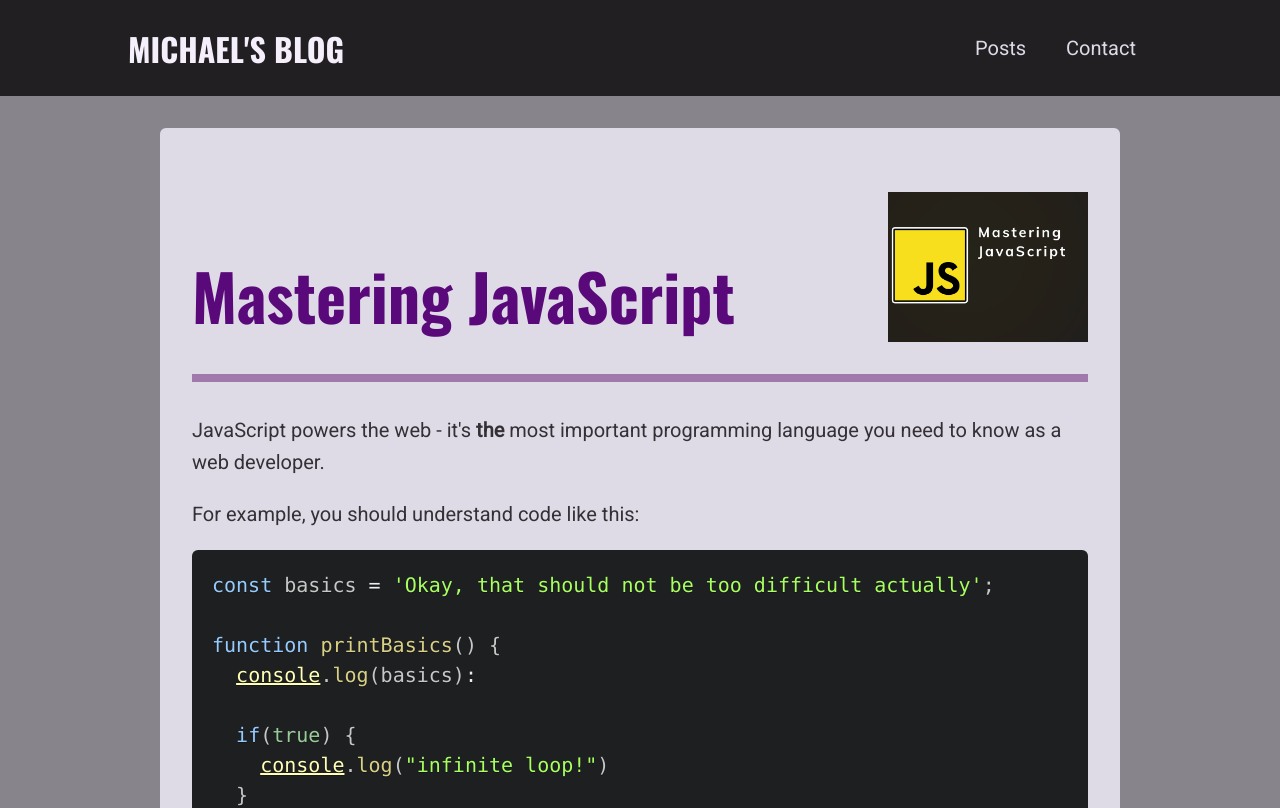
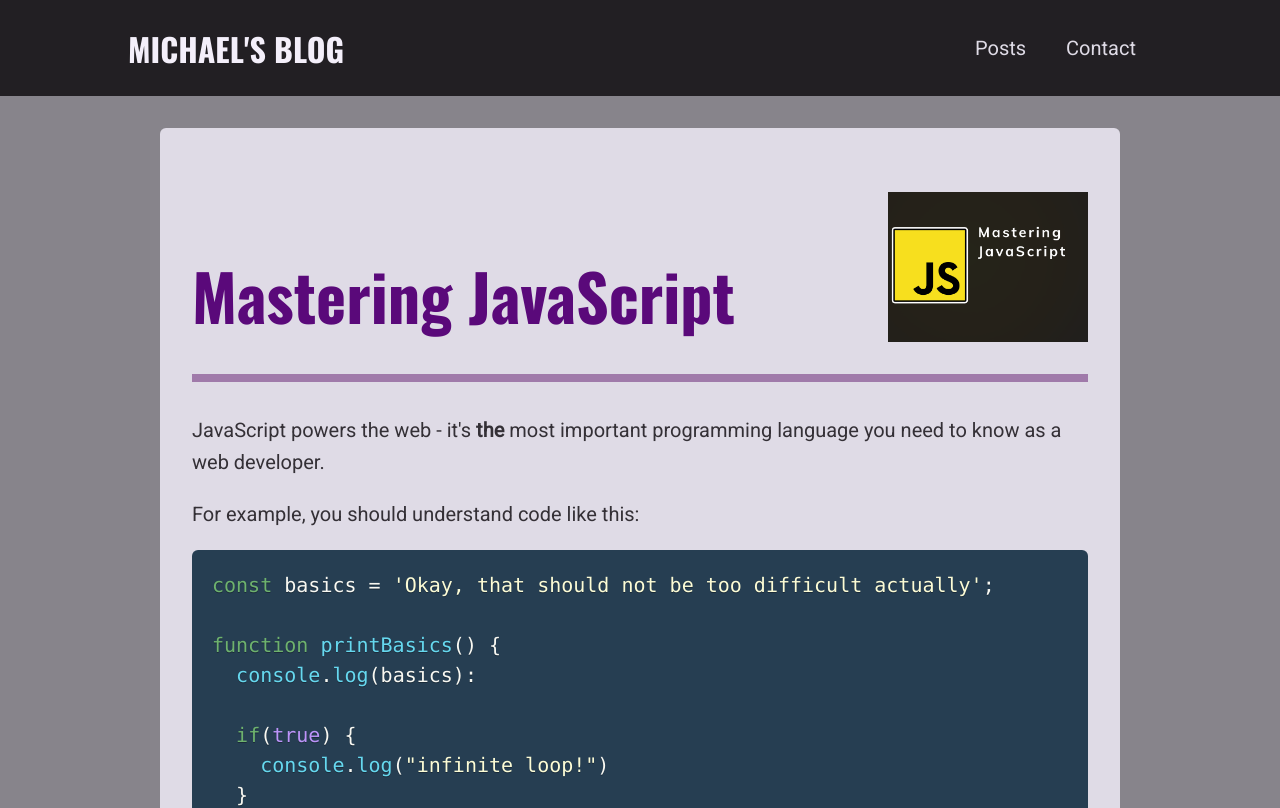
Before and after one commit to michael-nguyenn/give-me-food, a Next.js app: page /posts/mastering-javascript in a window 1280 px wide. Shown: the top 808 px of the page. Built offline with nearby package versions, Linux system fonts and the light colour scheme.

Commit message:
updated markdown files

```diff
--- a/components/posts/post-detail/post-content.js
+++ b/components/posts/post-detail/post-content.js
@@ -3,7 +3,7 @@ import classes from './post-content.module.css';
 import PostHeader from './post-header';
 import Image from 'next/image';
 import { Prism as SyntaxHighlighter } from 'react-syntax-highlighter';
-import { atomDark } from 'react-syntax-highlighter/dist/cjs/styles/prism';
+import { lucario } from 'react-syntax-highlighter/dist/cjs/styles/prism';
 
 import ReactMarkdown from 'react-markdown';
 
@@ -49,7 +49,7 @@ function PostContent({ post }) {
 
       return (
         <SyntaxHighlighter
-          style={atomDark}
+          style={lucario}
           language={language}
           children={children}
         />
```
Also changed, not shown: posts/mastering-javascript.md (+1 -1 lines).
